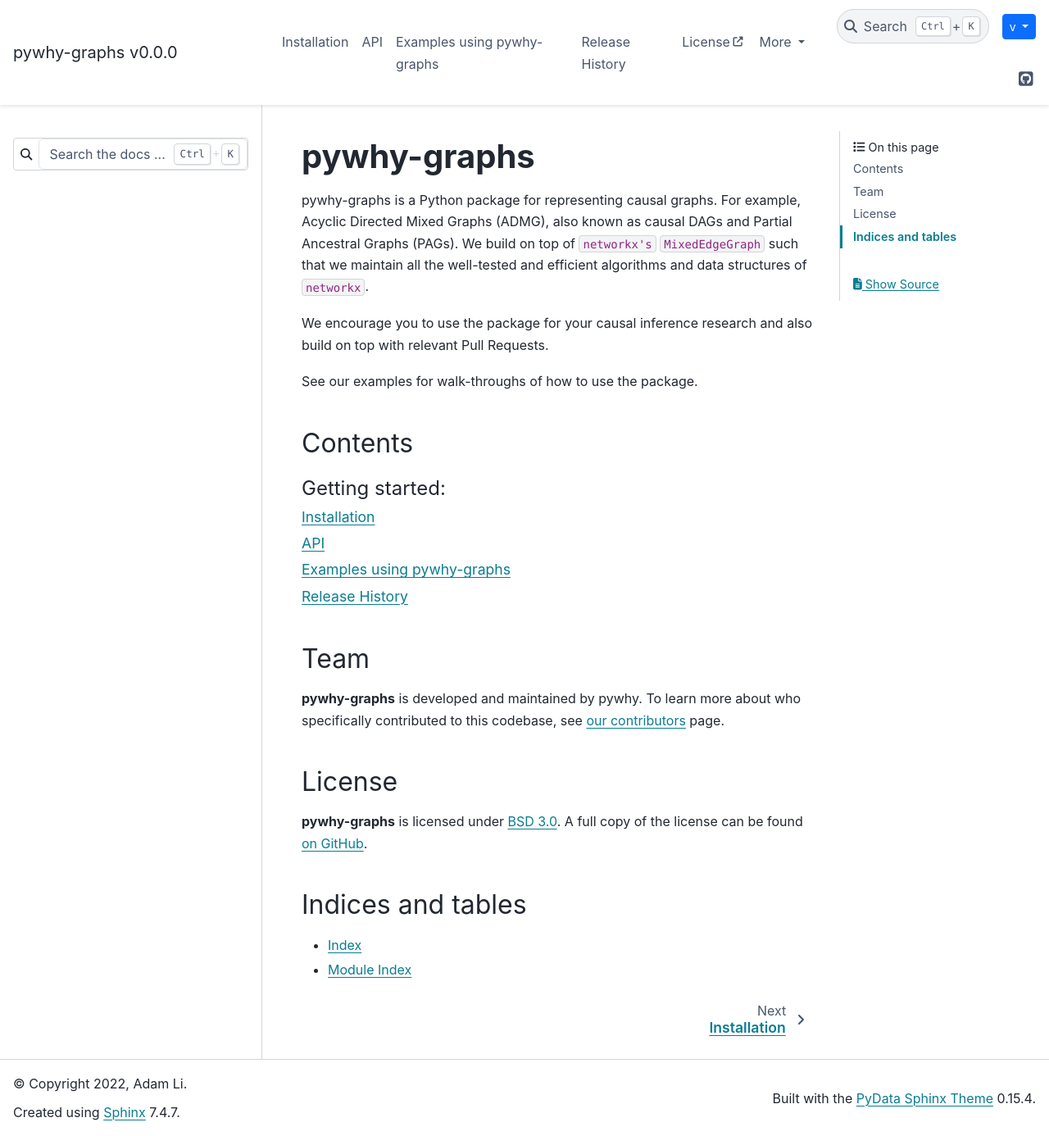
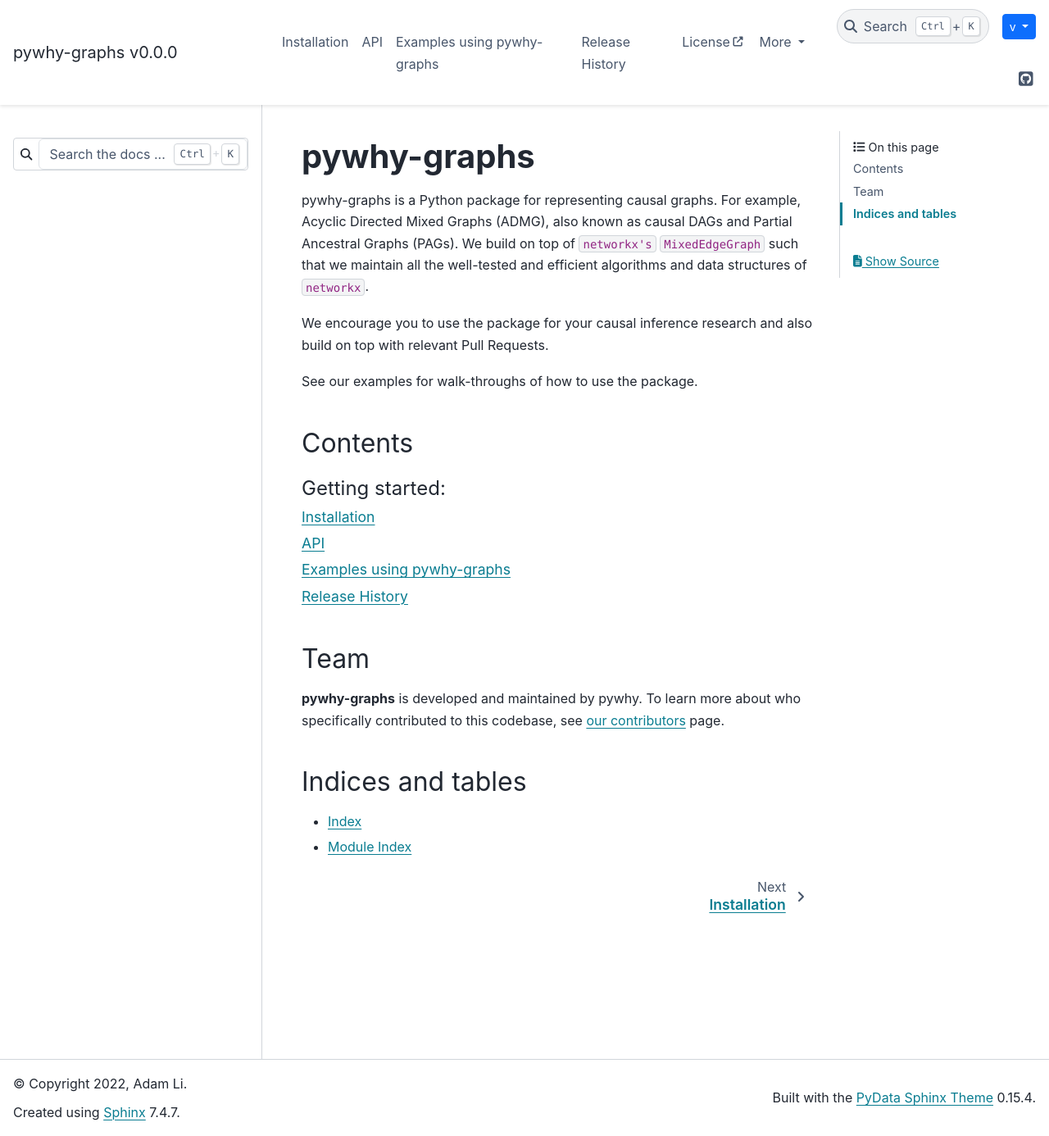
Before and after one commit to py-why/pywhy-graphs, a Sphinx documentation site: the page built from docs/index.rst, in a window 1280 px wide and 1386 px high. Shown: the whole window at 82% size. Built offline with Sphinx 7.4.7 and the PyData theme 0.15.4, drawn with Linux system fonts in a browser that asks for light colours.

Commit message:
Remove license in doc/index.rst (#14)
BSD is not the right license and in another part of this file the correct one is listed by linking to the LICENSE.md file, which avoids the redundance.

Signed-off-by: Peter Goetz <pego@amazon.com>

Signed-off-by: Peter Goetz <pego@amazon.com>

```diff
--- a/docs/index.rst
+++ b/docs/index.rst
@@ -37,12 +37,6 @@
 To learn more about who specifically contributed to this codebase, see
 `our contributors <https://github.com/py-why/pywhy-graphs/graphs/contributors>`_ page.
 
-License
--------
-
-**pywhy-graphs** is licensed under `BSD 3.0 <https://opensource.org/licenses/BSD-3-Clause>`_.
-A full copy of the license can be found `on GitHub <https://github.com/pywhy/pywhy-graphs/blob/main/LICENSE>`_.
-
 Indices and tables
 ------------------
 
```
